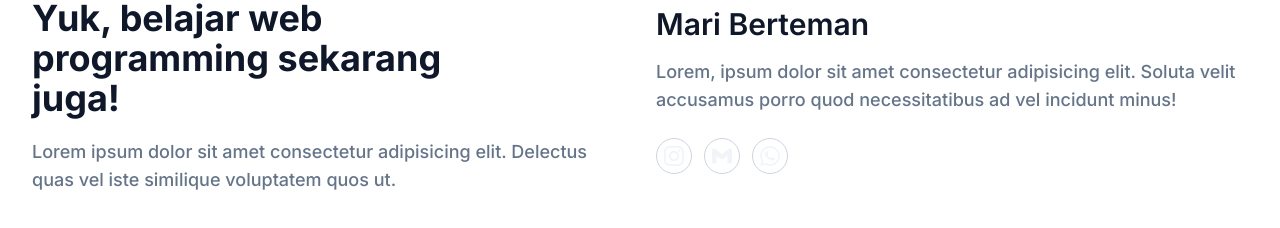
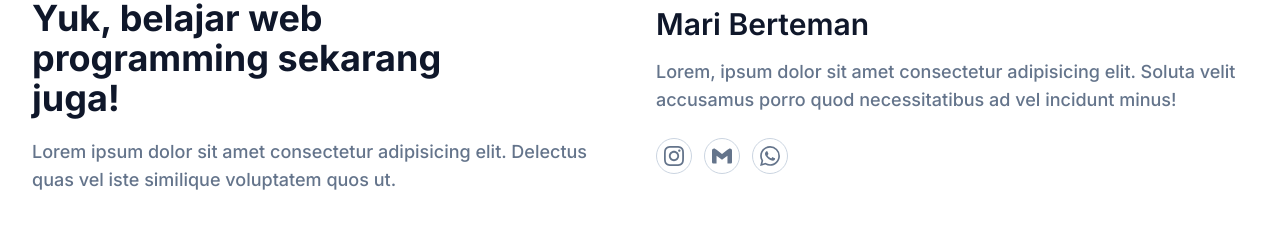
Before and after one commit to raviKanaeru/portfolio-tailwind-css-3, a website: page index.html in a window 1280 px wide. Shown: the part 780-1008 px from the top of the page. Drawn offline with Linux system fonts and the light colour scheme.

Commit message:
update feature

```diff
--- a/index.html
+++ b/index.html
@@ -222,7 +222,7 @@
               <a
                 href="#"
                 target="_blank"
-                class="w-9 h-9 border-slate-300 text-slate-100 hover:border-primary hover:bg-primary hover:text-white flex items-center justify-center mr-3 border rounded-full"
+                class="w-9 h-9 border-slate-300 text-slate-500 dark:text-slate-100 hover:border-primary hover:bg-primary hover:text-white flex items-center justify-center mr-3 border rounded-full"
               >
                 <svg
                   role="img"
@@ -241,7 +241,7 @@
               <a
                 href="#"
                 target="_blank"
-                class="w-9 h-9 border-slate-300 text-slate-100 hover:border-primary hover:bg-primary hover:text-white flex items-center justify-center mr-3 border rounded-full"
+                class="w-9 h-9 border-slate-300 text-slate-500 dark:text-slate-100 hover:border-primary hover:bg-primary hover:text-white flex items-center justify-center mr-3 border rounded-full"
               >
                 <svg
                   role="img"
@@ -260,7 +260,7 @@
               <a
                 href="#"
                 target="_blank"
-                class="w-9 h-9 border-slate-300 text-slate-100 hover:border-primary hover:bg-primary hover:text-white flex items-center justify-center mr-3 border rounded-full"
+                class="w-9 h-9 border-slate-300 text-slate-500 dark:text-slate-100 hover:border-primary hover:bg-primary hover:text-white flex items-center justify-center mr-3 border rounded-full"
               >
                 <svg
                   role="img"
```
Also changed, not shown: dist/output.css.
